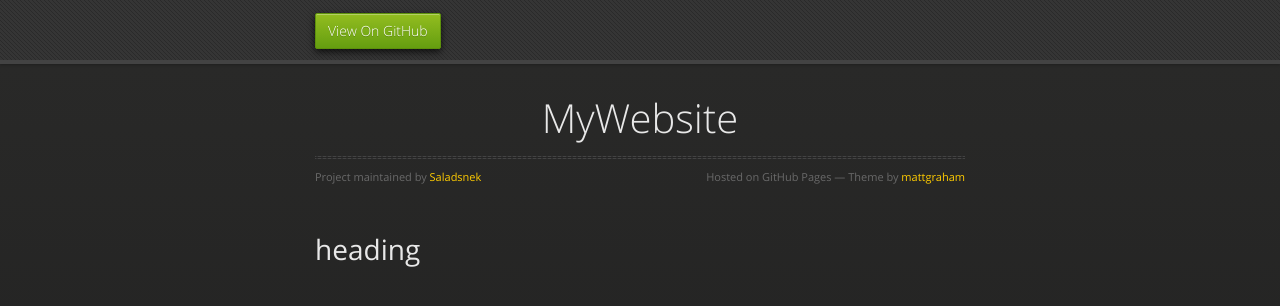
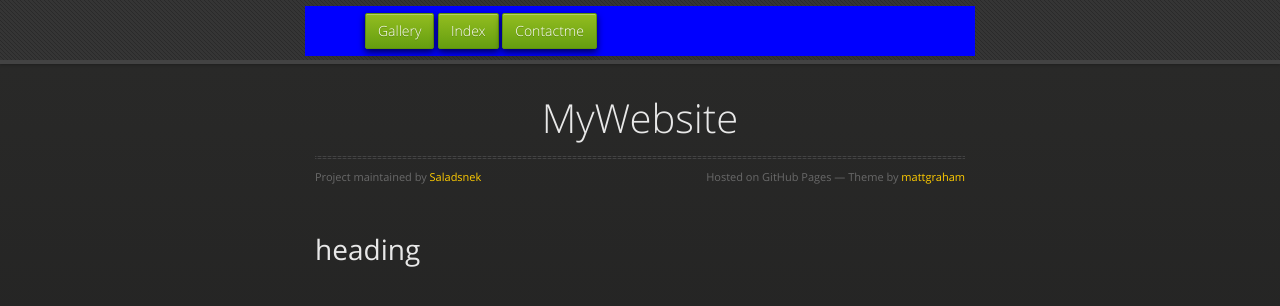
Before and after one commit to Saladsnek/MyWebsite, a Jekyll site: the page built from gallery.md, in a window 1280 px wide. Shown: the top 306 px of the page. Built offline with Jekyll 4.4.1, drawn with Linux system fonts in a browser that asks for light colours; the repository's description, which GitHub fills in, is left out; our own code applies the rules of GitHub Pages for plain Markdown files.

Commit message:
Update default.html

```diff
--- a/_layouts/default.html
+++ b/_layouts/default.html
@@ -20,7 +20,11 @@
   <body>
       <div id="header">
         <nav>
-          <li class="fork"><a href="{{ site.github.repository_url }}">View On GitHub</a></li>
+
+
+          {% include nav.html %}
+
+
           {% if site.show_downloads %}
             <li class="downloads"><a href="{{ site.github.zip_url }}">ZIP</a></li>
             <li class="downloads"><a href="{{ site.github.tar_url }}">TAR</a></li>
```
